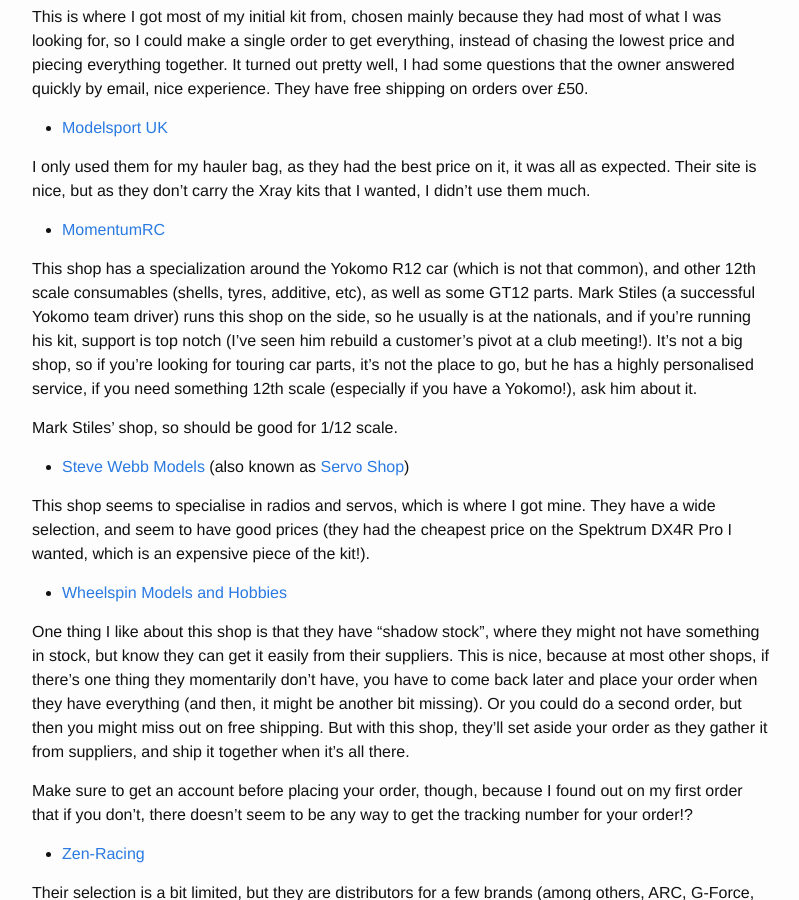
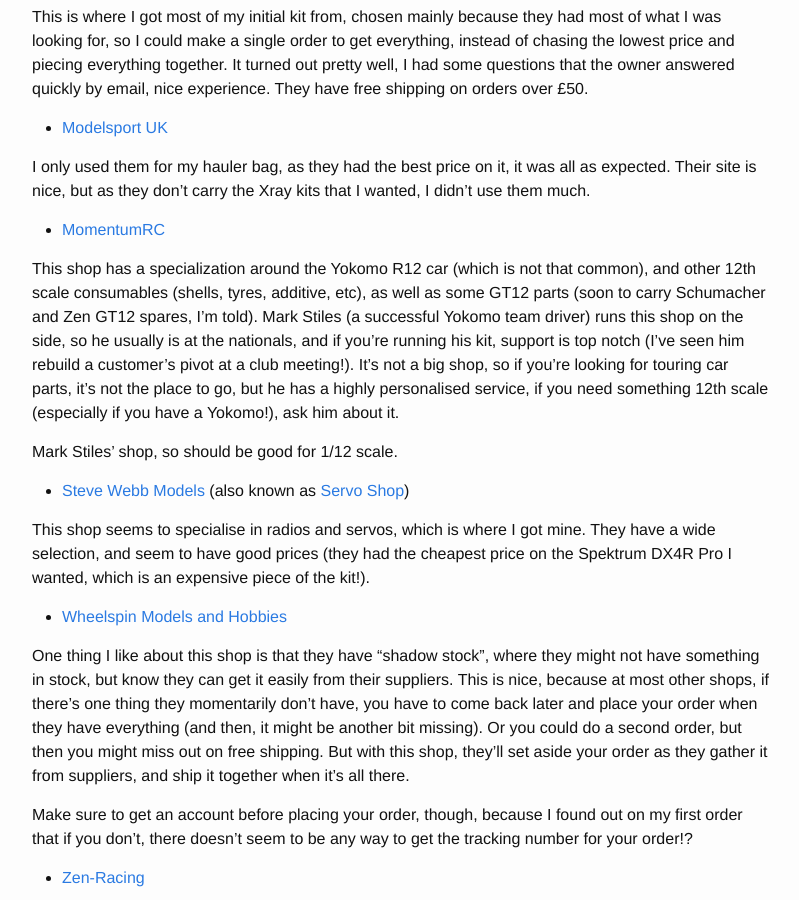
Before and after one commit to peppekerstens/rccars, a Jekyll site: the page built from _articles/shops.md, in a window 1280 px wide and 900 px high, scrolled down 762 px. Shown: the whole window, without its empty margins (238-1037 px from the left). Built offline with Jekyll 4.4.1, drawn with Linux system fonts in a browser that asks for light colours.

Commit message:
Mark Stiles tells me he's going to have more spares.

```diff
--- a/_articles/shops.md
+++ b/_articles/shops.md
@@ -55,13 +55,13 @@
 
 This shop has a specialization around the Yokomo R12 car (which is not that
 common), and other 12th scale consumables (shells, tyres, additive, etc), as
-well as some GT12 parts. Mark Stiles (a successful Yokomo team driver) runs
-this shop on the side, so he usually is at the nationals, and if you're running
-his kit, support is top notch (I've seen him rebuild a customer's pivot at a
-club meeting!). It's not a big shop, so if you're looking for touring car
-parts, it's not the place to go, but he has a highly personalised service, if
-you need something 12th scale (especially if you have a Yokomo!), ask him about
-it.
+well as some GT12 parts (soon to carry Schumacher and Zen GT12 spares, I'm
+told). Mark Stiles (a successful Yokomo team driver) runs this shop on the
+side, so he usually is at the nationals, and if you're running his kit, support
+is top notch (I've seen him rebuild a customer's pivot at a club meeting!).
+It's not a big shop, so if you're looking for touring car parts, it's not the
+place to go, but he has a highly personalised service, if you need something
+12th scale (especially if you have a Yokomo!), ask him about it.
 
 Mark Stiles' shop, so should be good for 1/12 scale.
 
```
